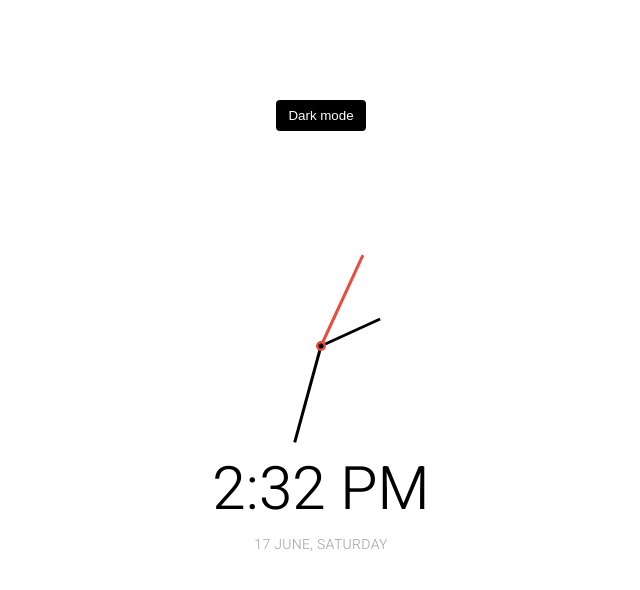
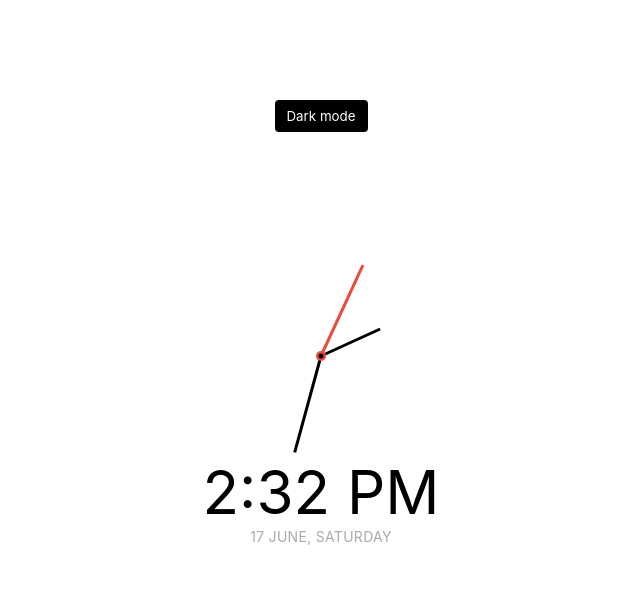
Before and after one commit to BilgeGates/Theme-Clock, a plain HTML site: page index.html in a window 1280 px wide. Shown: the whole page, without its empty margins (319-959 px from the left). Drawn offline with Linux system fonts and the light colour scheme.

Commit message:
some corrections

```diff
--- a/style.css
+++ b/style.css
@@ -1,9 +1,9 @@
-@import url("https://fonts.googleapis.com/css?family=Heebo:300&display=swap");
-
 * {
   margin: 0;
   padding: 0;
   box-sizing: border-box;
+  font-family: -apple-system, BlinkMacSystemFont, Segoe UI, Roboto, Oxygen,
+    Ubuntu, Cantarell, Fira Sans, Droid Sans, Helvetica Neue, sans-serif;
 }
 
 :root {
@@ -26,7 +26,6 @@ html.dark {
 }
 
 body {
-  font-family: "Heebo", sans-serif;
   display: flex;
   align-items: center;
   justify-content: center;
```
